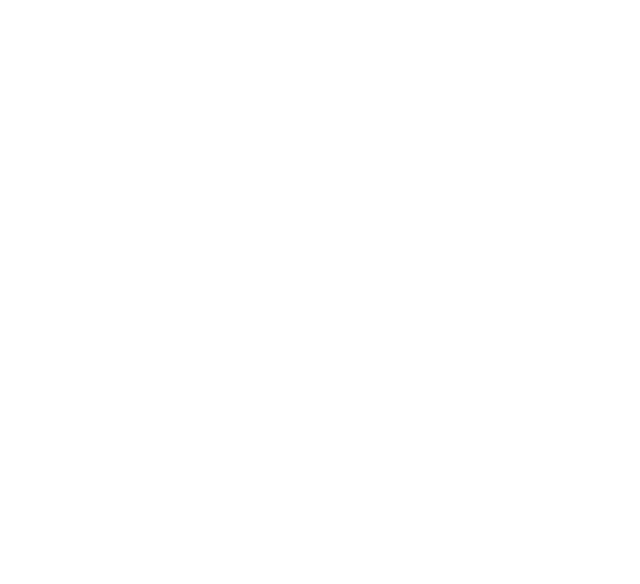
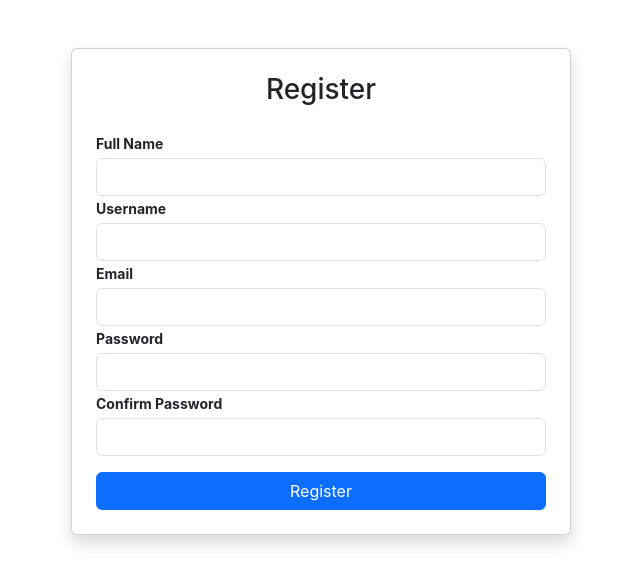
Before and after one commit to mustafajuba98/e-commerce, a React (Create React App) app: page / in a window 1280 px wide. Shown: the top 584 px of the page, without its empty margins (319-959 px from the left). Built offline with nearby package versions, Linux system fonts and the light colour scheme.

Commit message:
register (local storage)

```diff
--- a/package.json
+++ b/package.json
@@ -6,6 +6,7 @@
     "axios": "^1.7.9",
     "cra-template": "1.2.0",
     "react": "^19.0.0",
+    "react-bootstrap": "^2.10.9",
     "react-dom": "^19.0.0",
     "react-redux": "^9.2.0",
     "react-router-dom": "^5.3.4",
--- a/src/TestApp.js
+++ b/src/TestApp.js
@@ -1,10 +1,10 @@
 import logo from './logo.svg';
 import './App.css';
-
+import RegisterForm from './pages/register';
 function TestApp() {
 	return (
 		<>
-
+		<RegisterForm />
 		</>
 	);
 }
--- /dev/null
+++ b/src/components/Inputfield.js
@@ -0,0 +1,44 @@
+import React from "react";
+import { Form } from "react-bootstrap";
+
+const InputField = ({
+  label,
+  type = "text",
+  name,
+  value,
+  onChange,
+  isInvalid,
+  feedback,
+  className,
+  as,
+  ...props
+}) => {
+  return (
+    <Form.Group controlId={name} className={className}>
+      <Form.Label
+        className="mb-1"
+        style={{ fontSize: "0.875rem", fontWeight: "bold" }}
+      >
+        {label}
+      </Form.Label>
+      <Form.Control
+        as={as}
+        type={type}
+        name={name}
+        value={value}
+        onChange={onChange}
+        isInvalid={isInvalid}
+        style={{ height: "38px" }}
+        {...props}
+      />
+      <Form.Control.Feedback
+        type="invalid"
+        style={{ fontSize: "0.75rem", color: "#dc3545" }}
+      >
+        {feedback}
+      </Form.Control.Feedback>
+    </Form.Group>
+  );
+};
+
+export default InputField;
--- /dev/null
+++ b/src/pages/register.js
@@ -0,0 +1,138 @@
+import React, { useState } from "react";
+import { Form, Button, Container, Card, Alert } from "react-bootstrap";
+import InputField from "../components/Inputfield";
+import { useHistory } from "react-router-dom";
+
+const RegisterForm = () => {
+  const history = useHistory();
+  const [formValues, setFormValues] = useState({
+    fullName: "",
+    username: "",
+    email: "",
+    password: "",
+    confirmPassword: "",
+  });
+
+  const [errors, setErrors] = useState({});
+  const [showSnackbar, setShowSnackbar] = useState(false);
+  const [snackbarMessage, setSnackbarMessage] = useState("");
+
+  const handleChange = (e) => {
+    const { name, value } = e.target;
+    setFormValues({ ...formValues, [name]: value });
+    setErrors({ ...errors, [name]: "" });
+  };
+
+  const validate = () => {
+    const tempErrors = {};
+    if (!formValues.fullName) tempErrors.fullName = "Full name is required";
+    if (!formValues.username) tempErrors.username = "Username is required";
+    if (!formValues.email) tempErrors.email = "Email is required";
+    if (!formValues.password) tempErrors.password = "Password is required";
+    if (formValues.password.length < 8)
+      tempErrors.password = "Must be at least 8 characters";
+    if (!formValues.confirmPassword)
+      tempErrors.confirmPassword = "Confirm your password";
+    if (formValues.confirmPassword !== formValues.password)
+      tempErrors.confirmPassword = "Passwords do not match";
+
+    setErrors(tempErrors);
+    return Object.keys(tempErrors).length === 0;
+  };
+
+  const handleSubmit = (e) => {
+    e.preventDefault();
+    if (!validate()) return;
+
+    let users = JSON.parse(localStorage.getItem("userData")) || [];
+    const { confirmPassword, ...userData } = formValues;
+
+    const userExists = users.some(user => user.username === userData.username);
+    const emailExists = users.some(user => user.email === userData.email);
+
+    if (userExists) {
+      setSnackbarMessage("Username already exists!");
+      setShowSnackbar(true);
+      return;
+    }
+
+    if (emailExists) {
+      setSnackbarMessage("Email already exists!");
+      setShowSnackbar(true);
+      return;
+    }
+
+    users.push(userData);
+    localStorage.setItem("userData", JSON.stringify(users));
+
+    setSnackbarMessage("Registration successful!");
+    setShowSnackbar(true);
+
+    setTimeout(() => {
+      history.push("/login");  // المفروض هحط هنا صفحة اللوجين
+    }, 2000);
+  };
+
+  return (
+    <Container className="my-5 d-flex justify-content-center">
+      <Card className="shadow p-4" style={{ maxWidth: "500px", width: "100%" }}>
+        <h3 className="text-center mb-4">Register</h3>
+        <Form onSubmit={handleSubmit}>
+          <InputField
+            label="Full Name"
+            name="fullName"
+            value={formValues.fullName}
+            onChange={handleChange}
+            isInvalid={Boolean(errors.fullName)}
+            feedback={errors.fullName}
+          />
+          <InputField
+            label="Username"
+            name="username"
+            value={formValues.username}
+            onChange={handleChange}
+            isInvalid={Boolean(errors.username)}
+            feedback={errors.username}
+          />
+          <InputField
+            label="Email"
+            type="email"
+            name="email"
+            value={formValues.email}
+            onChange={handleChange}
+            isInvalid={Boolean(errors.email)}
+            feedback={errors.email}
+          />
+          <InputField
+            label="Password"
+            type="password"
+            name="password"
+            value={formValues.password}
+            onChange={handleChange}
+            isInvalid={Boolean(errors.password)}
+            feedback={errors.password}
+          />
+          <InputField
+            label="Confirm Password"
+            type="password"
+            name="confirmPassword"
+            value={formValues.confirmPassword}
+            onChange={handleChange}
+            isInvalid={Boolean(errors.confirmPassword)}
+            feedback={errors.confirmPassword}
+          />
+          <Button variant="primary" type="submit" className="w-100 mt-3">
+            Register
+          </Button>
+        </Form>
+        {showSnackbar && (
+          <Alert variant="danger" className="mt-3">
+            {snackbarMessage}
+          </Alert>
+        )}
+      </Card>
+    </Container>
+  );
+};
+
+export default RegisterForm;
```
Also changed, not shown: 1 other file (tests, documents, lock files or other folders).
